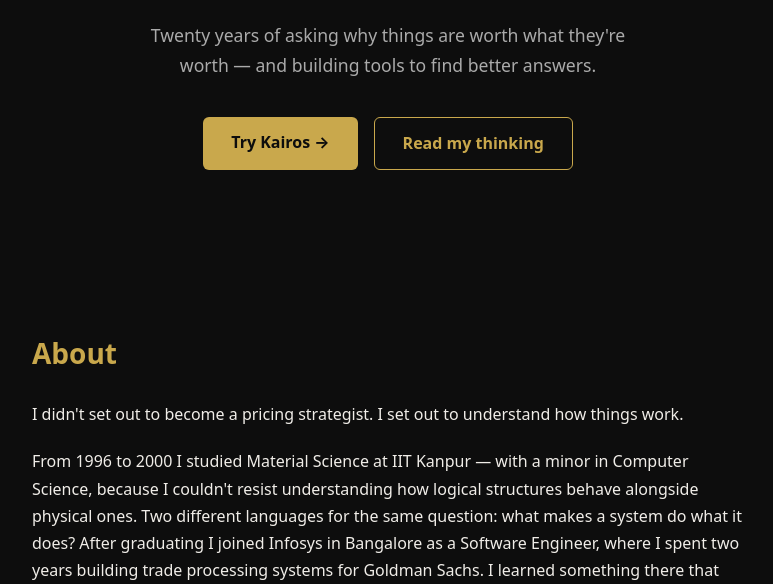
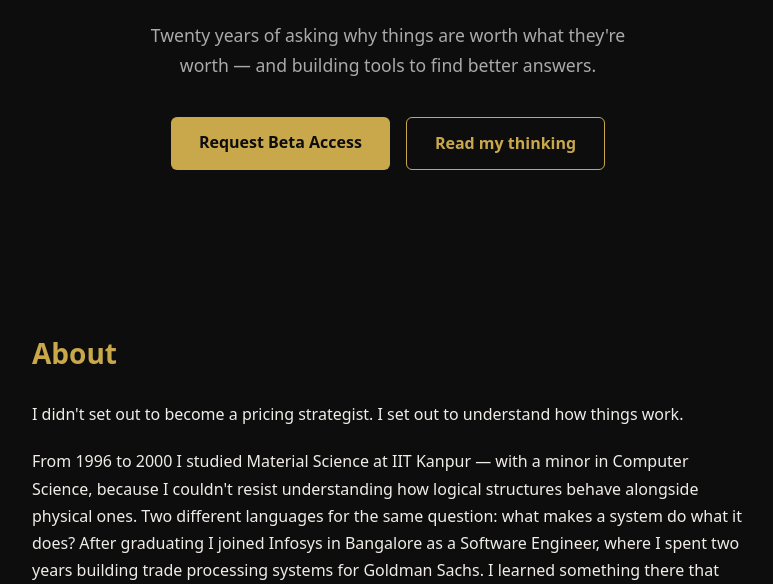
Before and after one commit to puneet8796/puneetsrivastava-site, a website: page public/index.html in a window 1280 px wide. Shown: the part 216-800 px from the top of the page, without its empty margins (252-1025 px from the left). Drawn offline with Linux system fonts and the light colour scheme.

Commit message:
CTA: mailto beta request replaces direct Kairos link
Co-Authored-By: Claude Sonnet 4.6 <noreply@anthropic.com>

```diff
--- a/public/index.html
+++ b/public/index.html
@@ -403,7 +403,7 @@
       <p class="hero-subhead">SCIENTIST · BUILDER · PRICING STRATEGIST</p>
       <p class="hero-body">Twenty years of asking why things are worth what they're worth — and building tools to find better answers.</p>
       <div class="hero-ctas">
-        <a href="http://100.81.39.111:8502" class="btn-primary" target="_blank" rel="noopener noreferrer">Try Kairos →</a>
+        <a href="mailto:kairos@puneetsrivastava.com?subject=Kairos%20Beta%20Request&body=Hi%20Puneet%2C%0A%0AI%20came%20across%20Kairos%20on%20your%20site%20and%20would%20love%20to%20be%20a%20beta%20tester.%0A%0AWhat%20I%20do%3A%20%0AWhy%20I%27m%20curious%3A%20" style="display:inline-block;background:#c9a84c;color:#0d0d0d;padding:12px 28px;border-radius:6px;font-weight:700;text-decoration:none;font-size:1rem;">Request Beta Access</a>
         <a href="#writing" class="btn-secondary">Read my thinking</a>
       </div>
     </div>
@@ -476,7 +476,7 @@
 
       <p>No login. No account. Your words never leave the machine. This is a mirror, not a test. Currently in private beta with a trusted network of peers.</p>
 
-      <a href="http://100.81.39.111:8502" class="btn-primary" target="_blank" rel="noopener noreferrer">Try Kairos →</a>
+      <a href="mailto:kairos@puneetsrivastava.com?subject=Kairos%20Beta%20Request&body=Hi%20Puneet%2C%0A%0AI%20came%20across%20Kairos%20on%20your%20site%20and%20would%20love%20to%20be%20a%20beta%20tester.%0A%0AWhat%20I%20do%3A%20%0AWhy%20I%27m%20curious%3A%20" style="display:inline-block;background:#c9a84c;color:#0d0d0d;padding:12px 28px;border-radius:6px;font-weight:700;text-decoration:none;font-size:1rem;">Request Beta Access</a>
       <span class="kairos-caption">Built on Llama 3.2. Runs entirely locally. Private by design.</span>
     </div>
   </section>
```
